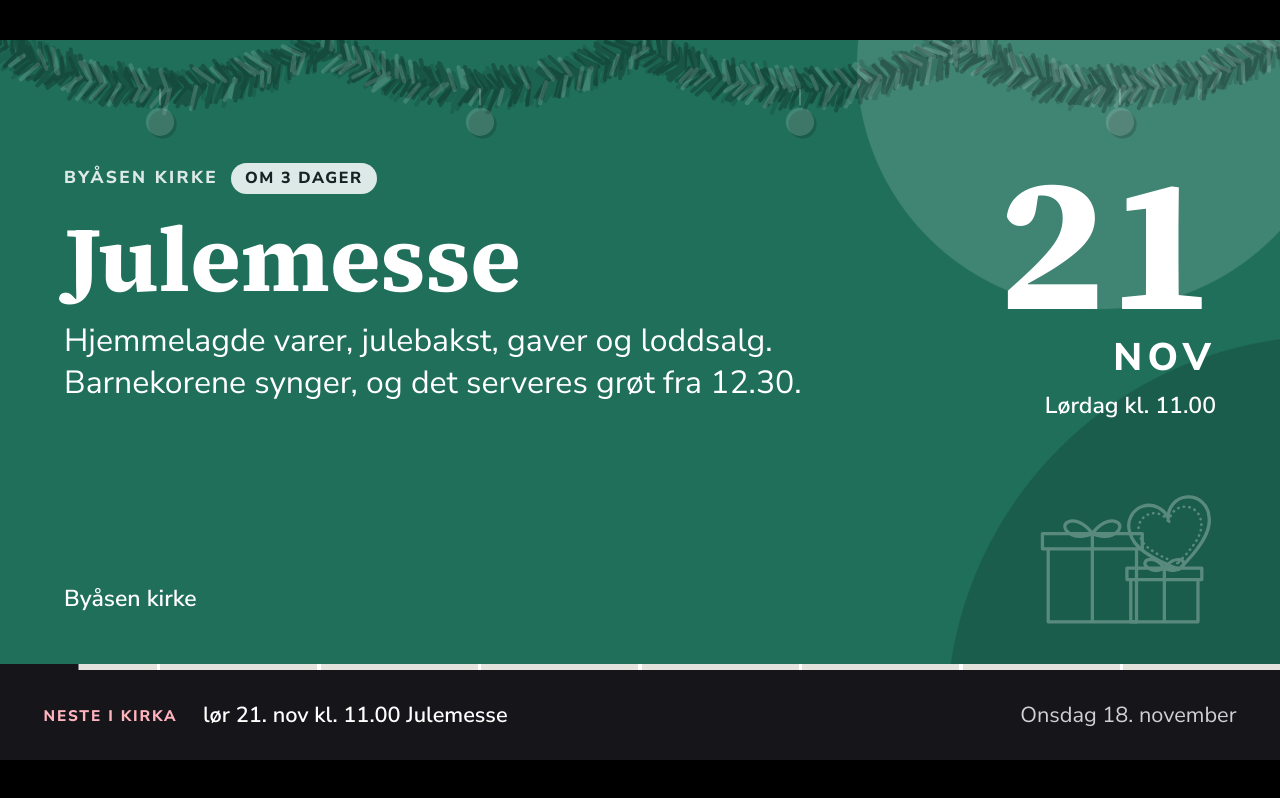
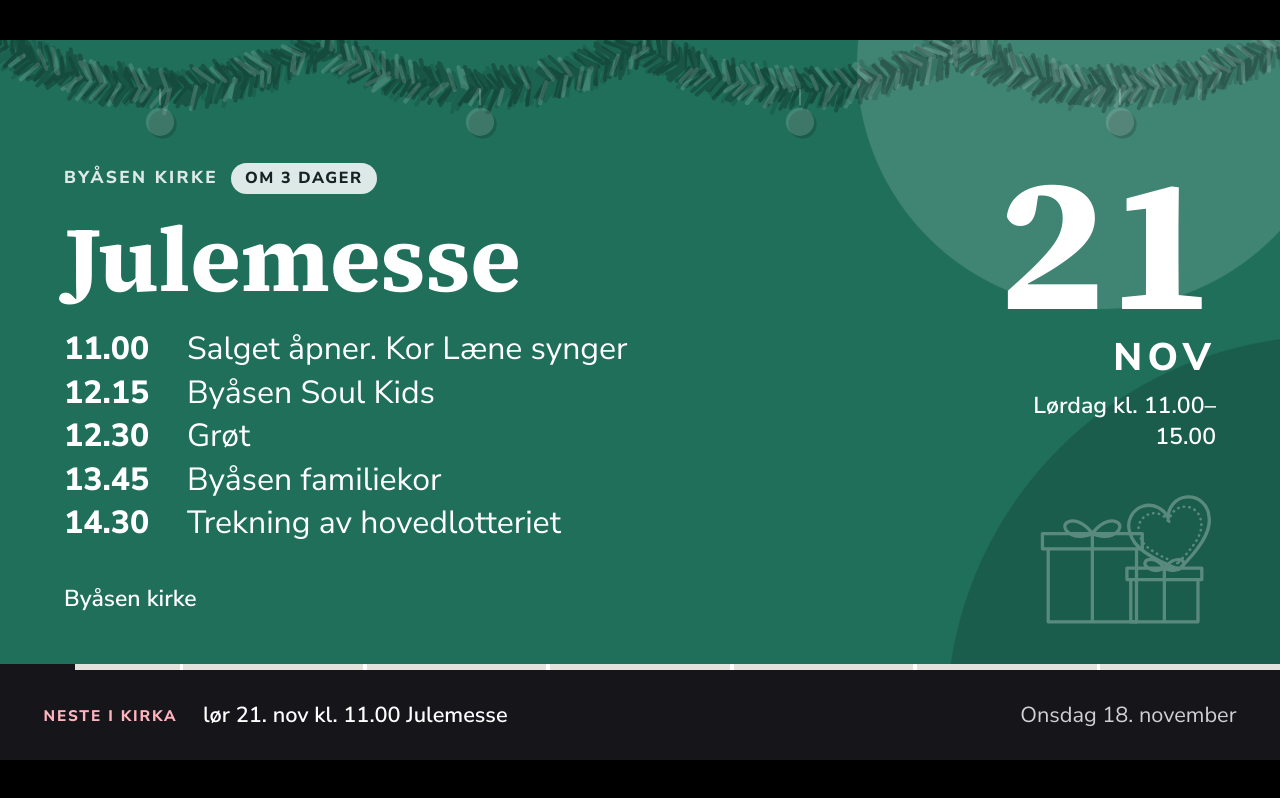
Before and after one commit to torkil-droid/infoskjerm-byasen, a plain HTML site: page index.html in a window 1280 px wide. Drawn offline with Linux system fonts and the light colour scheme.

Commit message:
Vedtak fra stabsmøtet 18. november
Godkjent: ny julemesseplakat med program (salget slutter 15.00), julekonsert
med bilde og riktig billettlenke, adventskonserten, Ramallah med bilde,
Åpen kafé (11.30–13.30) og samisk konfirmantleir med lav prioritet.
Lian: gudstjenesten er inne, juletregang ute, prest Maren Græsli Evensen.
Adventssamlingen 6. desember er på Selsbakk menighetshus. Giverplakaten
peker til påmeldingsskjemaet. Julemiddagen viser tydelig hvor mange dager
det er igjen til fristen. «Neste i kirka» og samlesidene sorteres etter dato.

Co-Authored-By: Claude Opus 5.5 <noreply@anthropic.com>
Claude-Session: https://claude.ai/code/session_01GrkvAkhfZae7JWAmHcgMuW

```diff
--- a/index.html
+++ b/index.html
@@ -150,13 +150,14 @@ html,body{margin:0;background:#000;font-family:var(--body);overflow:hidden}
 .note.medart{gap:calc(3*var(--u))}
 .nside{position:relative;flex:0 0 calc(36*var(--u));color:var(--gud)}
 .nart svg{display:block;width:100%}
-.nside .badge{position:absolute;left:50%;top:63.3%;transform:translate(-50%,-50%);width:calc(12*var(--u));height:calc(12*var(--u))}
-.nside .badge b{font-size:calc(5.2*var(--u))}
+.nside .badge{position:absolute;left:50%;top:63.3%;transform:translate(-50%,-50%);width:calc(14*var(--u));height:calc(14*var(--u))}
+.nside .badge b{font-size:calc(6.4*var(--u))}
 .badge b.txt{font-size:calc(5.4*var(--u))}
 .nside .badge b.txt{font-size:calc(3.2*var(--u))}
 .nside .badge span{font-size:calc(0.95*var(--u));letter-spacing:.06em;margin-top:calc(0.2*var(--u))}
 
 /* Oppslag med relieff i bakgrunnen */
+.note .kicker.frist{font-size:calc(2*var(--u));letter-spacing:.02em;text-transform:none;color:var(--gud);font-weight:800}
 .note>.main,.note>.nside{position:relative;z-index:1}
 .art-tre{position:absolute;top:0;bottom:0;right:calc(1*var(--u));width:calc(52*var(--u));pointer-events:none}
 .art-tre svg{display:block;width:100%;height:100%}
@@ -2512,28 +2513,24 @@ window.Skjerm=(function(){
     {d:"2026-11-15",t:"11.00",title:"Gudstjeneste med søndagsskole",place:"Byåsen kirke",cat:"gud"},
     {d:"2026-11-17",t:"10.30",title:"Babymassasje og babysang",note:"Babymassasje 10.30, babysang 11.00",place:"Ungdomssalen",cat:"barn"},
     {d:"2026-11-17",t:"11.30",title:"Menighetens hyggestund",note:"Ønskesnutter fra YouTube. Siste før jul",place:"Menighetssalen",cat:"mote"},
-    {d:"2026-11-21",t:"11.00",title:"Julemesse",place:"Byåsen kirke",cat:"mote",feat:true,id:"julemesse",
-      lead:"Hjemmelagde varer, julebakst, gaver og loddsalg. Barnekorene synger, og det serveres grøt fra 12.30.",art:"jul",pynt:"gaver"},
     {d:"2026-11-22",t:"11.00",title:"Gudstjeneste og KRIK 10+",note:"Avskjed for kapellan Sara Krog",place:"Byåsen kirke",cat:"gud"},
     {d:"2026-11-23",t:"17.00",title:"Familiekoret, første øvelse",place:"Ungdomssalen",cat:"barn"},
     {d:"2026-11-24",t:"10.30",title:"Babykonsert",note:"Avslutning på høstens babysang",place:"Ungdomssalen",cat:"barn"},
-    {d:"2026-11-24",t:"11.30",title:"Åpen kafé",place:"Menighetssalen",cat:"mote"},
+    {d:"2026-11-24",t:"11.30",tt:"11.30–13.30",title:"Åpen kafé",place:"Menighetssalen",cat:"mote"},
     {d:"2026-11-28",t:"11.00",tt:"11.00–13.00",title:"Legokafé",note:"Barnesangstund kl. 12.30",place:"Kirkerommet",cat:"barn",alsoMote:true},
     {d:"2026-11-29",t:"11.00",title:"Gudstjeneste for liten og stor",note:"1. søndag i advent",place:"Byåsen kirke",cat:"gud",alsoBarn:true,jul:true},
-    {d:"2026-12-04",t:"19.00",title:"Julekonsert med Trondheimsolistene",note:"Solist: Stine Bogsveen",place:"Byåsen kirke, ungdomssalen",cat:"kons",feat:true,id:"julekonsert",relieff:"krystall",
-      lead:"Trondheimsolistene og Stine Bogsveen. Billetter på Hoopla.",qr:"https://www.hoopla.no"},
     {d:"2026-12-05",t:"14.00",title:"Menighetens julemiddag",note:"Med underholdning",place:"Menighetssalen",cat:"mote"},
-    {d:"2026-12-06",t:"15.00",title:"Adventsgudstjeneste ute på Lian",note:"Julemagi Lian gård",place:"Lianvannet, ved gressletta",cat:"gud",feat:true,id:"lian",jul:true,
-      lead:"Utendørs gudstjeneste under Julemagi på Lian gård. Kle deg etter været.",art:"skog",relieff:"krystall",pynt:"advent"},
+    {d:"2026-12-06",t:"15.00",title:"Adventsgudstjeneste på Lian",note:"Julemagi på Lian gård",place:"Julemagi på Lian gård",cat:"gud",feat:true,id:"lian",jul:true,
+      lead:"Gudstjeneste inne, og juletregang ute etterpå. Prest er Maren Græsli Evensen.",art:"skog",relieff:"krystall",pynt:"advent"},
+    {d:"2026-12-06",t:"17.00",title:"Adventssamling med julegrantenning",place:"Selsbakk menighetshus",cat:"mote",alsoBarn:true},
     {d:"2026-12-06",t:"19.00",title:"Kveldsgudstjeneste",place:"Byåsen kirke",cat:"gud",jul:true},
     {d:"2026-12-07",t:"17.00",title:"Familiekoret, øvelse",place:"Ungdomssalen",cat:"barn"},
-    {d:"2026-12-08",t:"19.00",title:"Adventskonsert med Byåsen sangkor",place:"Byåsen kirke",cat:"kons",id:"adventskonsert-rad"},
     {d:"2026-12-12",t:"13.00",title:"Lørdagsskolen 40 år, jubileumskonsert",place:"Byåsen kirke",cat:"kons"},
     {d:"2026-12-13",t:"11.00",title:"Vi synger julen inn",note:"Gudstjeneste",place:"Byåsen kirke",cat:"gud",jul:true},
     {d:"2026-12-24",t:"13.00",tt:"13.00 · 14.30 · 16.00",last:"16.00",title:"Julaftensgudstjenester",note:"Byåsen skolemusikkorps spiller kl. 13.00",place:"Byåsen kirke",cat:"gud",jul:true},
     {d:"2026-12-25",t:"13.00",title:"Høytidsgudstjeneste",note:"1. juledag",place:"Byåsen kirke",cat:"gud",jul:true},
     {d:"2027-01-10",t:"11.00",title:"Juletrefest for liten og stor",note:"Gudstjeneste",place:"Byåsen kirke",cat:"gud",alsoBarn:true},
-    {d:"2027-01-12",t:"11.30",title:"Åpen kafé",note:"Oppstart etter nyttår",place:"Ungdomssalen",cat:"mote"},
+    {d:"2027-01-12",t:"11.30",tt:"11.30–13.30",title:"Åpen kafé",note:"Oppstart etter nyttår",place:"Ungdomssalen",cat:"mote"},
     {d:"2027-01-17",t:"11.00",title:"Gudstjeneste",place:"Byåsen kirke",cat:"gud"},
     {d:"2027-01-19",t:"11.30",title:"Hyggestund: nyttårsfest",note:"Trekkspillmusikk ved Dagfinn Gården",place:"Menighetssalen",cat:"mote"},
     {d:"2027-01-24",t:"11.00",title:"Gudstjeneste",place:"Byåsen kirke",cat:"gud"},
@@ -2542,12 +2539,12 @@ window.Skjerm=(function(){
 
     // ---- Forslag fra skjerminnboksen. utkast:true til stabsmøtet har godkjent dem. ----
     // erstatter: id-en til raden eller plakaten forslaget skal erstatte når det godkjennes.
-    {d:"2026-11-21",t:"11.00",title:"Julemesse",place:"Byåsen kirke",cat:"mote",feat:true,id:"julemesse-ny",erstatter:"julemesse",utkast:true,art:"jul",pynt:"gaver",
+    {d:"2026-11-21",t:"11.00",tt:"11.00–15.00",title:"Julemesse",place:"Byåsen kirke",cat:"mote",feat:true,id:"julemesse",art:"jul",pynt:"gaver",
       prog:[["11.00","Salget åpner. Kor Læne synger"],["12.15","Byåsen Soul Kids"],["12.30","Grøt"],["13.45","Byåsen familiekor"],["14.30","Trekning av hovedlotteriet"]]},
-    {d:"2026-12-04",t:"19.00",title:"Julekonsert med Trondheimsolistene",note:"Solist: Stine Bogsveen",place:"Byåsen kirke, ungdomssalen",cat:"kons",feat:true,id:"julekonsert-ny",erstatter:"julekonsert",utkast:true,relieff:"krystall",
+    {d:"2026-12-04",t:"19.00",title:"Julekonsert med Trondheimsolistene",note:"Solist: Stine Bogsveen",place:"Byåsen kirke, ungdomssalen",cat:"kons",feat:true,id:"julekonsert",relieff:"krystall",
       lead:"Solist er Stine Bogsveen. Skann koden for billetter på Hoopla.",qr:"https://trondheimsolistene.hoopla.no/event/1360741619",
       img:"bilder/trondheimsolistene.jpg",credit:"Trondheimsolistene"},
-    {d:"2026-12-08",t:"19.00",title:"Adventskonsert med Byåsen sangkor",place:"Byåsen kirke",cat:"kons",feat:true,id:"adventskonsert",erstatter:"adventskonsert-rad",utkast:true,art:"jul",pynt:"advent",
+    {d:"2026-12-08",t:"19.00",title:"Adventskonsert med Byåsen sangkor",place:"Byåsen kirke",cat:"kons",feat:true,id:"adventskonsert",art:"jul",pynt:"advent",
       lead:"Gjester: Byåsen skoleorkester, Harmonien kor og Else Bø. Kafé fra 18.15.",
       hint:"150 kr, barn under 16 gratis."}
   ];
@@ -2560,22 +2557,20 @@ window.Skjerm=(function(){
   // Oppslag: beskjeder med frist. Forsvinner når fristen er ute.
   var NOTES=[
     {id:"julemiddag",from:"2026-11-01",until:"2026-11-27",title:"Meld deg på julemiddagen",
-     kicker:"Påmelding innen 27. november",
+     nedtelling:true,
      text:"Lørdag 5. desember kl. 14 i menighetssalen, 450 kr. Hjertelig velkommen!",
      act:"Skriv deg på lista der, eller sms Lin‑Silvia: 418 08 744",art:"middag",relieff:"tre"}
   ];
   // Fast innhold: uten dato. Én per runde, og bare når det er plass.
   var FAST=[
     {id:"giver",title:"Bli fast giver",text:"Arbeidet i menigheten er avhengig av gaver. Faste givere gir oss stabile og forutsigbare rammer.",
-     kicker:"Støttelaget",qr:"https://www.kirken.no",qrtxt:"Skann for å bli giver"},
+     kicker:"Støttelaget",qr:"https://minpamelding.agrando.no/?skjemaId=2e12e62a-9180-409c-a5a8-700412289220",qrtxt:"Skann for å bli giver"},
     {id:"ramallah",title:"Vår vennskapsmenighet i Ramallah",text:"Vi har vennskapsavtale med Church of Hope i Ramallah, og ber for hverandre.",
-     kicker:"Church of Hope",photo:"Bilde fra Church of Hope legges inn her"},
-    {id:"ramallah-ny",erstatter:"ramallah",utkast:true,title:"Vår vennskapsmenighet i Ramallah",text:"Vi har vennskapsavtale med Church of Hope i Ramallah, og ber for hverandre.",
      kicker:"Church of Hope",img:"bilder/ramallah.jpg",credit:"Foto: Byåsen menighet"},
-    {id:"kafe",utkast:true,neste:"Åpen kafé",title:"Åpen kafé",
+    {id:"kafe",neste:"Åpen kafé",title:"Åpen kafé",
      text:"God mat og drikke, og du forsyner deg selv. Anbefalt kaffegave 75 kr.",
      img:"bilder/kafe.jpg",credit:"Foto: Byåsen kirke",qrtxt:""},
-    {id:"samisk",utkast:true,until:"2027-01-31",kicker:"Samisk kirkeråd",title:"Samisk konfirmantleir 2027",
+    {id:"samisk",lav:true,until:"2027-01-31",kicker:"Samisk kirkeråd",title:"Samisk konfirmantleir 2027",
      text:"For samiske konfirmanter fra hele landet. 11.–14. februar i Skogn, gratis reise og opphold.",
      img:"bilder/samisk.jpg",credit:"Bilde: Samisk kirkeråd",qr:"https://event.checkin.no/227741/samisk-konfirmantleir-2027",qrtxt:"Meld deg på"}
   ];
@@ -2753,10 +2748,14 @@ window.Skjerm=(function(){
       esc(e.cat==="gud"?"Gudstjeneste":e.cat==="kons"?"Konsert":"Byåsen kirke")+'<span class="chip">'+rel(x,now)+'</span></div><h2>'+
       esc(e.title)+'</h2>'+((e.lead||e.note)?'<p class="lead">'+esc(e.lead||e.note)+'</p>':'')+prog+'<div class="place">'+(e.hint?esc(e.place==="Byåsen kirke"?e.hint:e.place+" · "+e.hint):esc(e.place))+'</div></div>'+side+'</section>';
   }
+  function fristTekst(N,left){
+    var u=ymd(N.until), d=u.getDate()+". "+["januar","februar","mars","april","mai","juni","juli","august","september","oktober","november","desember"][u.getMonth()];
+    return left<=0?"Siste frist for påmelding er i dag":left===1?"1 dag igjen til fristen "+d:left+" dager igjen til fristen "+d;
+  }
   function noteSlide(N,now){
     var left=dayDiff(ymd(N.until),now);
     var badge='<div class="badge"><b'+(left<=0?' class="txt"':'')+'>'+(left<=0?"I dag":left)+'</b><span>'+(left<=0?"siste frist":left===1?"dag igjen":"dager igjen")+'</span></div>';
-    return '<section class="slide note'+(N.art?' medart':'')+'">'+(N.relieff&&ART[N.relieff]?ART[N.relieff]():'')+'<div class="main"><div class="kicker">'+esc(N.kicker||"Påmelding")+'</div><h2>'+esc(N.title)+'</h2><p>'+esc(N.text)+
+    return '<section class="slide note'+(N.art?' medart':'')+'">'+(N.relieff&&ART[N.relieff]?ART[N.relieff]():'')+'<div class="main"><div class="kicker'+(N.nedtelling?' frist':'')+'">'+esc(N.nedtelling?fristTekst(N,left):(N.kicker||"Påmelding"))+'</div><h2>'+esc(N.title)+'</h2><p>'+esc(N.text)+
       '</p><p class="act">'+esc(N.act)+'</p></div>'+(N.art&&ART[N.art]?'<div class="nside"><div class="nart">'+ART[N.art]()+'</div>'+badge+'</div>':badge)+'</section>';
   }
   function newsSlide(){
@@ -2801,7 +2800,7 @@ window.Skjerm=(function(){
 
   // ---- Samlesidene for en gitt dato ----
   function lists(now,withDrafts){
-    var up=E.filter(function(e){return !e.erstatter&&(withDrafts||!e.utkast)&&dt(e,e.last).getTime()+2*3600e3>now.getTime();});
+    var up=E.filter(function(e){return !e.erstatter&&(withDrafts||!e.utkast)&&dt(e,e.last).getTime()+2*3600e3>now.getTime();}).sort(function(a,b){return dt(a)-dt(b);});
     var days=function(e){return (dt(e)-now)/864e5;};
     var R=REGLER.liste, within=function(k){return function(e){return days(e)<=R[k].dager;};};
     var season=now>=SEASON[0]&&now<SEASON[1], S={}, I={};
@@ -2871,13 +2870,20 @@ window.Skjerm=(function(){
     // Fast innhold: en ny misjonssak er alene om plassen i 14 dager
     var fast=FAST.filter(function(f){return !f.utkast&&(!f.until||now<new Date(ymd(f.until).getTime()+864e5));});
     var fresh=!NEWS.utkast&&dayDiff(now,NEWS.published)<=14;
-    var fastPool=fresh?[newsSlide()]:[NEWS.utkast?"":newsSlide()].concat(fast.map(function(f){return fastSlide(f,now);})).filter(Boolean);
+    // Fast innhold med lav prioritet kommer halvparten så ofte som resten
+    var vanlig=[NEWS.utkast?"":newsSlide()].concat(fast.filter(function(f){return !f.lav;}).map(function(f){return fastSlide(f,now);})).filter(Boolean);
+    var lav=fast.filter(function(f){return f.lav;}).map(function(f){return fastSlide(f,now);}).filter(Boolean);
+    var fastPool=fresh?[newsSlide()]:vanlig;
     // Tidskritisk først, så resten etter prioritet. Den siste plassen holdes av til omgang.
     var valgt=krit.slice(), sek=lengde(valgt), faste=maks-1, fasteSek=maksSek-REGLER.sek.lang;
     orden.forEach(function(k){
       if(valgt.indexOf(k)<0&&valgt.length<faste&&sek+varighet(K[k].h)<=fasteSek){valgt.push(k);sek+=varighet(K[k].h);}
     });
-    var rest=orden.filter(function(k){return valgt.indexOf(k)<0;}).map(function(k){return K[k].h;}).concat(fastPool);
+    // Det som ikke fikk fast plass, går på omgang. Alt kommer like ofte, unntatt fast innhold med lav prioritet,
+    // som kommer halvparten så ofte.
+    var datert=orden.filter(function(k){return valgt.indexOf(k)<0;}).map(function(k){return K[k].h;});
+    var rest=datert.concat(fastPool);
+    if(lav.length&&!fresh) rest=rest.concat(rest,lav);
     var fri=Math.max(0,Math.min(maks-valgt.length, Math.floor((maksSek-sek)/REGLER.sek.lang))), fyll=[], omgang=[];
     if(rest.length<=fri) fyll=rest;
     else if(fri>0){fyll=rest.slice(0,fri-1);omgang=rest.slice(fri-1);fyll.push(omgang[runde%omgang.length]);}
@@ -2888,7 +2894,7 @@ window.Skjerm=(function(){
     return {slides:slides,durs:slides.map(varighet),omgang:omgang.length,next:nextText(now)};
   }
   function nextText(now){
-    var n=E.filter(function(e){return !e.utkast&&dt(e,e.last).getTime()+2*3600e3>now.getTime();})[0];
+    var n=E.filter(function(e){return !e.utkast&&!e.erstatter&&dt(e,e.last).getTime()+2*3600e3>now.getTime();}).sort(function(a,b){return dt(a)-dt(b);})[0];
     return n?dShort(dt(n)).toLowerCase()+" kl. "+n.t+"  "+n.title:"Se kirken.no for program";
   }
 
--- a/kilde/skjerm.css
+++ b/kilde/skjerm.css
@@ -122,13 +122,14 @@
 .note.medart{gap:calc(3*var(--u))}
 .nside{position:relative;flex:0 0 calc(36*var(--u));color:var(--gud)}
 .nart svg{display:block;width:100%}
-.nside .badge{position:absolute;left:50%;top:63.3%;transform:translate(-50%,-50%);width:calc(12*var(--u));height:calc(12*var(--u))}
-.nside .badge b{font-size:calc(5.2*var(--u))}
+.nside .badge{position:absolute;left:50%;top:63.3%;transform:translate(-50%,-50%);width:calc(14*var(--u));height:calc(14*var(--u))}
+.nside .badge b{font-size:calc(6.4*var(--u))}
 .badge b.txt{font-size:calc(5.4*var(--u))}
 .nside .badge b.txt{font-size:calc(3.2*var(--u))}
 .nside .badge span{font-size:calc(0.95*var(--u));letter-spacing:.06em;margin-top:calc(0.2*var(--u))}
 
 /* Oppslag med relieff i bakgrunnen */
+.note .kicker.frist{font-size:calc(2*var(--u));letter-spacing:.02em;text-transform:none;color:var(--gud);font-weight:800}
 .note>.main,.note>.nside{position:relative;z-index:1}
 .art-tre{position:absolute;top:0;bottom:0;right:calc(1*var(--u));width:calc(52*var(--u));pointer-events:none}
 .art-tre svg{display:block;width:100%;height:100%}
```
Also changed, not shown: gjennomgang/index.html (+31 -25 lines), kilde/motor.js (+28 -23 lines).
